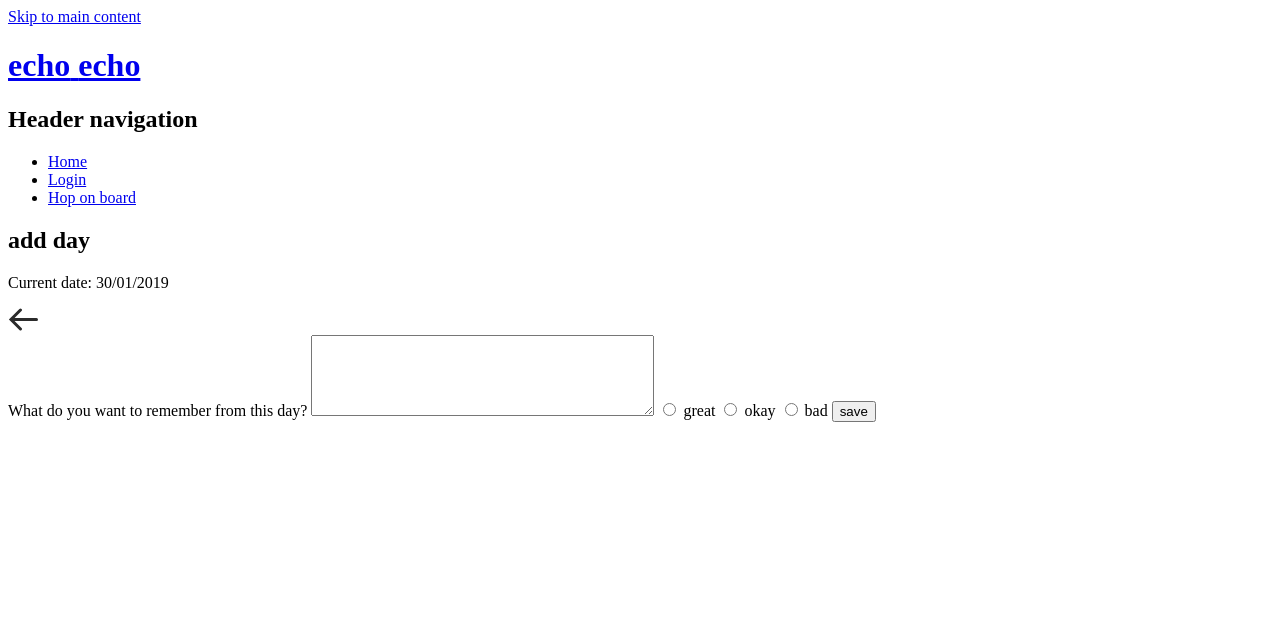
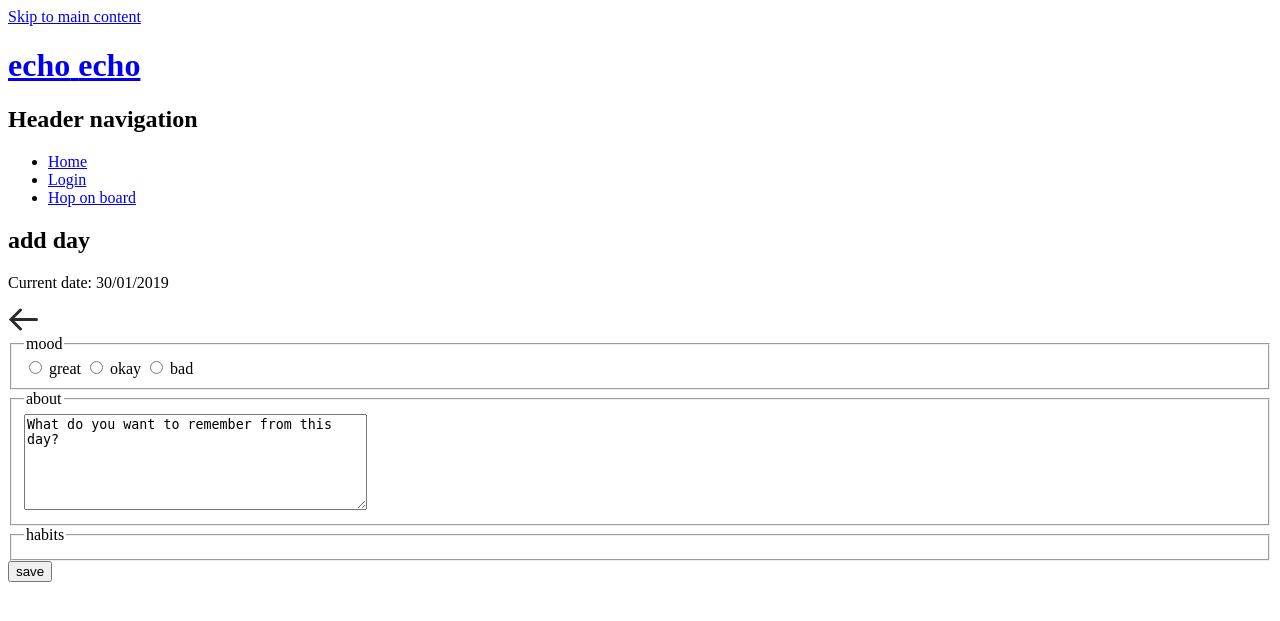
Before and after one commit to YvesRijckaert/MAV_ECHO, a PHP site: template src/view/posts/add.php in a window 1280 px wide. Shown: the top 621 px of the page. Run offline with PHP 8.4, Linux system fonts and the light colour scheme; the template is opened without the code that fills it, so the values that code supplies are empty.

Commit message:
style css update add day

```diff
--- a/src/css/style.css
+++ b/src/css/style.css
@@ -241,6 +241,10 @@ textarea {
   background-size: 100% 31px;
   line-height: 3.1rem;
   padding: .7rem;
+
+  &:focus {
+    outline: none;
+  }
 }
 
 /* HABITS AND GOALS STYLING */
@@ -591,7 +595,7 @@ input[type=radio]:focus + .month-form-label-purple,  input[type=radio]:checked +
   margin: 0 2.5rem;
 }
 
-.customize-habits-title, .customize-goals-title, .add-habit-form-field-legend {
+.customize-habits-title, .customize-goals-title, .add-habit-form-field-legend, .add-day-form-field-legend {
   margin: 2.5rem 0;
   color: whitesmoke;
   font-size: 5.6rem;
--- a/src/view/posts/add.php
+++ b/src/view/posts/add.php
@@ -16,11 +16,9 @@
     </svg>
   </a>
   <form class="add-day-form" method="post">
-    <label>
-      <span class="form-label">What do you want to remember from this day?</span>
-      <textarea class="form-input" name="short-memory" cols="40" rows="5" maxlength="255" required><?php if(!empty($_POST['short-memory'])) echo $_POST['short-memory'];?><?php if(!empty($short_memory)) echo $short_memory ?></textarea>
-      <?php if(!empty($errors['short-memory'])) echo '<span class="error">' . $errors['short-memory'] . '</span>';?>
-    </label>
+    <fieldset class="add-day-form-field">
+      <legend class="add-day-form-field-legend">mood</legend>
+      <?php if(!empty($errors['feelings'])) echo '<span class="error">' . $errors['feelings'] . '</span>';?>
       <input type="radio" name="feelings" id="feeling-great" value="feeling-great" <?php if(isset($feelings) && $feelings === 1) echo 'checked'; ?> required />
       <label for="feeling-great">
         <span>great</span>
@@ -33,13 +31,23 @@
       <label for="feeling-bad">
         <span>bad</span>
       </label>
-    <?php if(!empty($errors['feelings'])) echo '<span class="error">' . $errors['feelings'] . '</span>';?>
+    </fieldset>
+    <fieldset class="add-day-form-field">
+      <legend class="add-day-form-field-legend">about</legend>
+      <?php if(!empty($errors['short-memory'])) echo '<span class="error">' . $errors['short-memory'] . '</span>';?>
+      <label>
+        <textarea class="form-input" name="short-memory" cols="40" rows="6" maxlength="255" required><?php if(!empty($short_memory)) { echo $short_memory; } else { echo 'What do you want to remember from this day?'; } ?></textarea>
+      </label>
+    </fieldset>
+    <fieldset class="add-day-form-field">
+      <legend class="add-day-form-field-legend">habits</legend>
       <?php foreach($habits as $habit): ?>
         <label for="<?php echo $habit['habit_id'] ?>">
           <span class="form-label"><?php echo $habit['habit_name'] ?></span>
           <input type="checkbox" id="<?php echo $habit['habit_id'] ?>" name="habits[]" value="<?php echo $habit['habit_name'] ?>" class="form-input" <?php if(!empty($fulfilled_habits_ids) && in_array($habit['habit_id'], $fulfilled_habits_ids)) echo 'checked'; ?> />
         </label>
       <?php endforeach; ?>
+    </fieldset>
     <input type="submit" name="add-day" value="save" />
   </form>
 </section>
```
Lines whose indentation alone changed are shown as unchanged.
